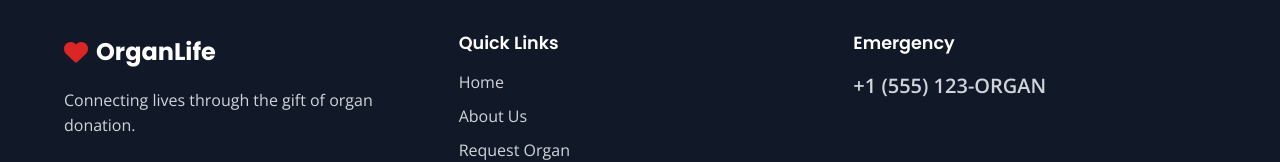
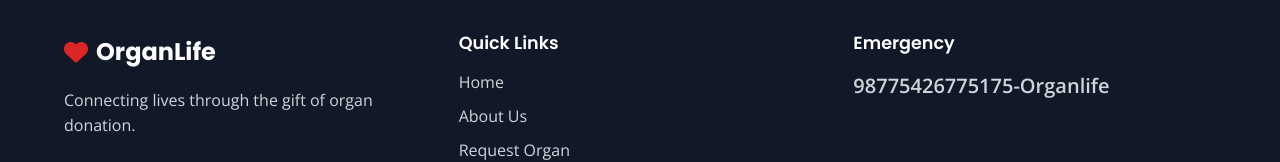
Before and after one commit to kadvsk2006/Organ-donation-management-system, a website: page public/donor.html in a window 1280 px wide. Shown: the part 998-1160 px from the top of the page. Drawn offline with nearby package versions, Linux system fonts and the light colour scheme.

Commit message:
Update donor.html

```diff
--- a/public/donor.html
+++ b/public/donor.html
@@ -229,7 +229,7 @@
                 </div>
                 <div class="footer-section">
                     <h4>Emergency</h4>
-                    <p class="emergency-number">+1 (555) 123-ORGAN</p>
+                    <p class="emergency-number">98775426775175-Organlife</p>
                 </div>
             </div>
             <div class="footer-bottom">
```
